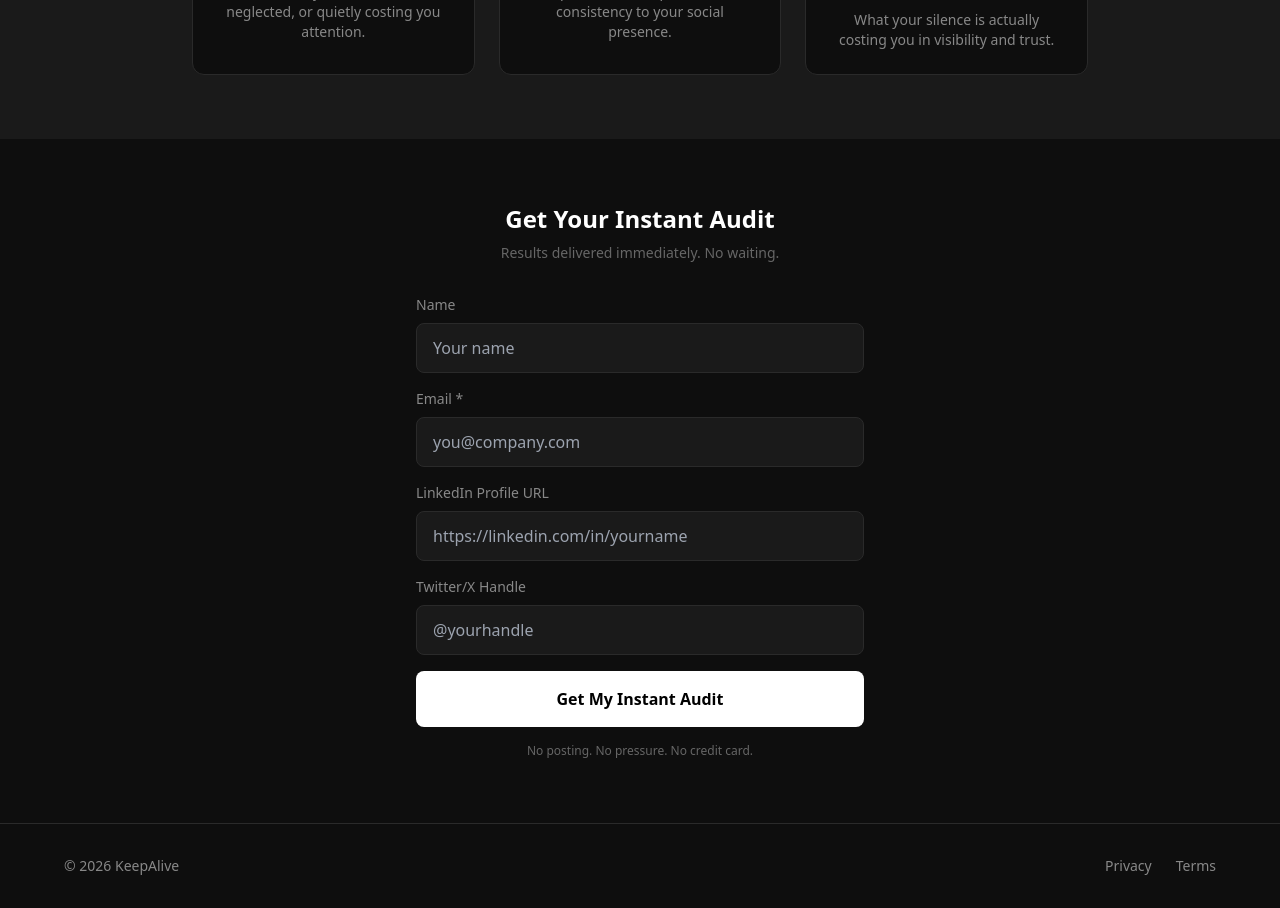
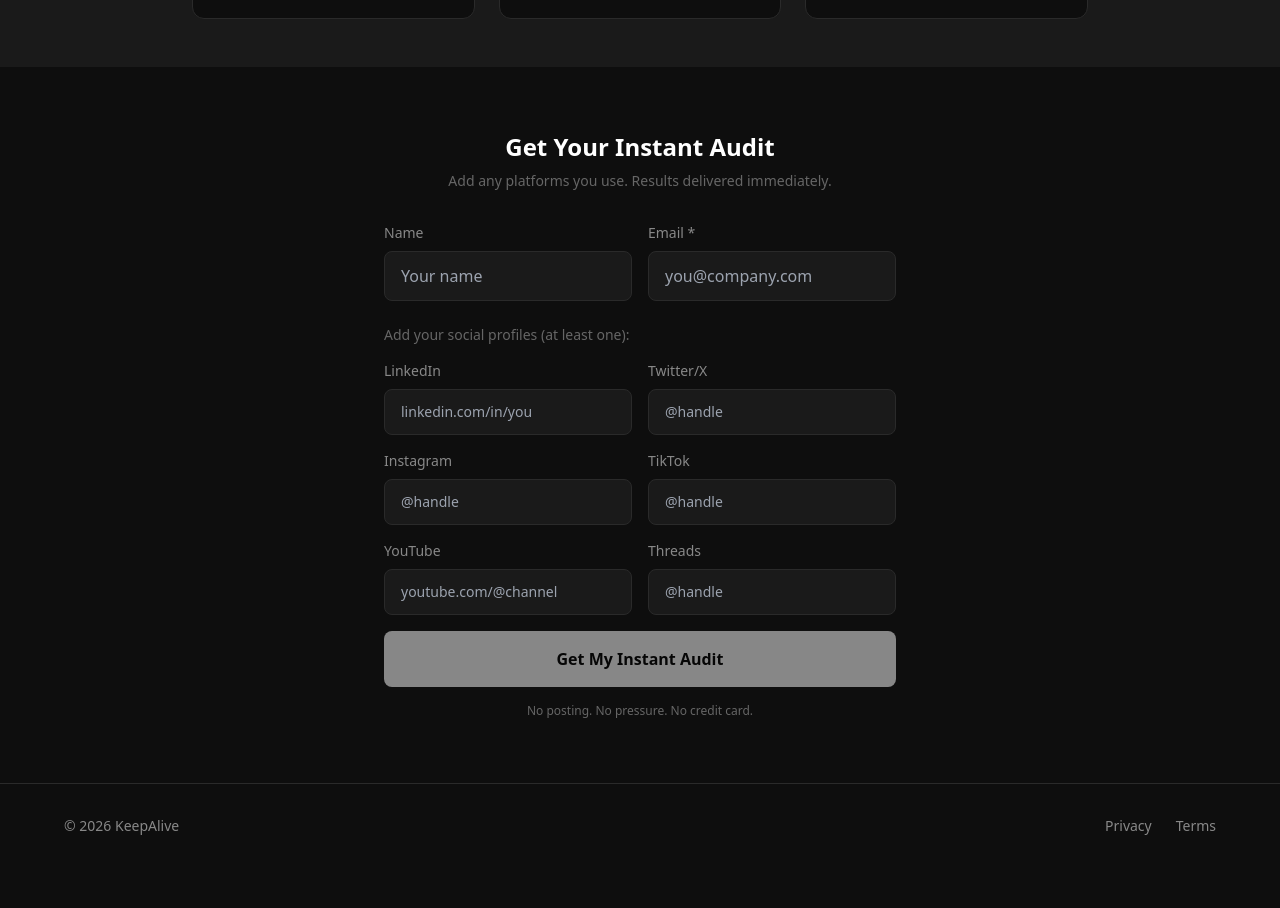
Before and after one commit to Eddiebm/MFS-Autopilot, a React (Vite) app: page /maintenance-audit in a window 1280 px wide. Shown: the part 640-1548 px from the top of the page. After the commit the page ends 1508 px from the top, so only its background shows below. Built offline with nearby package versions, Linux system fonts and the light colour scheme.

Commit message:
Add multi-platform audit: Instagram, TikTok, YouTube, Threads

```diff
--- a/src/pages/MaintenanceAudit.tsx
+++ b/src/pages/MaintenanceAudit.tsx
@@ -21,23 +21,18 @@ const auditIncludes = [
   },
 ];
 
-interface AuditResult {
-  overall_score: number;
-  platforms: {
-    twitter?: {
+interface PlatformAnalysis {
   platform: string;
   username: string;
+  icon: string;
   score: number;
   issues: string[];
   recommendations: string[];
-    };
-    linkedin?: {
-      platform: string;
-      score: number;
-      issues: string[];
-      recommendations: string[];
-    };
-  };
+}
+
+interface AuditResult {
+  overall_score: number;
+  platforms: Record<string, PlatformAnalysis>;
   recommendations: string[];
   seven_day_plan: { day: number; action: string }[];
 }
@@ -47,14 +42,20 @@ export function MaintenanceAudit() {
   const [name, setName] = useState('');
   const [linkedin, setLinkedin] = useState('');
   const [twitter, setTwitter] = useState('');
+  const [instagram, setInstagram] = useState('');
+  const [tiktok, setTiktok] = useState('');
+  const [youtube, setYoutube] = useState('');
+  const [threads, setThreads] = useState('');
   const [auditResult, setAuditResult] = useState<AuditResult | null>(null);
   const [loading, setLoading] = useState(false);
   const [error, setError] = useState('');
 
+  const hasAnySocial = linkedin || twitter || instagram || tiktok || youtube || threads;
+
   const handleSubmit = async (e: React.FormEvent) => {
     e.preventDefault();
-    if (!email || (!linkedin && !twitter)) {
-      setError('Please provide at least one social profile');
+    if (!email || !hasAnySocial) {
+      setError('Please provide email and at least one social profile');
       return;
     }
 
@@ -62,22 +63,23 @@ export function MaintenanceAudit() {
     setError('');
 
     try {
-      // Save lead
       await supabase.from('mfs_leads').insert({
         email,
         source: 'maintenance-audit',
-        metadata: { linkedin, twitter, name },
+        metadata: { linkedin, twitter, instagram, tiktok, youtube, threads, name },
       });
 
-      // Call audit function
       const response = await fetch('https://rzhpydydecvakrtwwxfl.supabase.co/functions/v1/maintenance-audit', {
         method: 'POST',
         headers: { 'Content-Type': 'application/json' },
         body: JSON.stringify({
-          email,
-          name,
+          email, name,
           linkedin_url: linkedin,
           twitter_username: twitter,
+          instagram_username: instagram,
+          tiktok_username: tiktok,
+          youtube_url: youtube,
+          threads_username: threads,
         }),
       });
 
@@ -106,6 +108,18 @@ export function MaintenanceAudit() {
     return 'Critical';
   };
 
+  const getPlatformColor = (platform: string) => {
+    const colors: Record<string, string> = {
+      twitter: 'bg-blue-500/20 text-blue-400',
+      linkedin: 'bg-blue-600/20 text-blue-400',
+      instagram: 'bg-pink-500/20 text-pink-400',
+      tiktok: 'bg-gray-500/20 text-white',
+      youtube: 'bg-red-500/20 text-red-400',
+      threads: 'bg-gray-600/20 text-gray-300',
+    };
+    return colors[platform] || 'bg-gray-500/20 text-gray-400';
+  };
+
   return (
     <div className="min-h-screen bg-[#0e0e0e]">
       {/* Navigation */}
@@ -115,7 +129,6 @@ export function MaintenanceAudit() {
           <div className="flex items-center gap-6">
             <Link to="/how-it-works" className="text-[#e0e0e0] hover:text-white transition-colors">How It Works</Link>
             <Link to="/maintenance-audit" className="text-white font-medium">Free Audit</Link>
-            <Link to="/faq" className="text-[#e0e0e0] hover:text-white transition-colors">FAQ</Link>
             <Link to="/pricing" className="text-[#e0e0e0] hover:text-white transition-colors">Pricing</Link>
             <Link to="/login" className="text-[#e0e0e0] hover:text-white transition-colors">Login</Link>
             <Link to="/signup" className="px-4 py-2 bg-white text-black font-medium rounded-lg hover:bg-gray-200 transition-colors">
@@ -126,7 +139,6 @@ export function MaintenanceAudit() {
       </nav>
 
       {auditResult ? (
-        /* Audit Results */
         <div className="px-6 py-12">
           <div className="max-w-3xl mx-auto">
             {/* Score Header */}
@@ -147,89 +159,62 @@ export function MaintenanceAudit() {
             </div>
 
             {/* Platform Analysis */}
-            <div className="grid md:grid-cols-2 gap-6 mb-12">
-              {auditResult.platforms.twitter && (
-                <div className="bg-[#1a1a1a] border border-[#2a2a2a] rounded-xl p-6">
-                  <div className="flex items-center gap-3 mb-4">
-                    <div className="w-10 h-10 bg-blue-500/20 rounded-lg flex items-center justify-center">
-                      <span className="text-blue-400 font-bold">X</span>
+            <div className="grid md:grid-cols-2 gap-4 mb-12">
+              {Object.entries(auditResult.platforms).map(([key, platform]) => (
+                <div key={key} className="bg-[#1a1a1a] border border-[#2a2a2a] rounded-xl p-5">
+                  <div className="flex items-center gap-3 mb-3">
+                    <div className={`w-10 h-10 rounded-lg flex items-center justify-center ${getPlatformColor(key)}`}>
+                      <span className="font-bold text-sm">{platform.icon}</span>
                     </div>
-                    <div>
-                      <h3 className="text-white font-semibold">Twitter/X</h3>
-                      <p className="text-[#888] text-sm">@{auditResult.platforms.twitter.username}</p>
+                    <div className="flex-1">
+                      <h3 className="text-white font-semibold">{platform.platform}</h3>
+                      <p className="text-[#888] text-sm">@{platform.username}</p>
                     </div>
-                    <div className={`ml-auto text-2xl font-bold ${getScoreColor(auditResult.platforms.twitter.score)}`}>
-                      {auditResult.platforms.twitter.score}
+                    <div className={`text-2xl font-bold ${getScoreColor(platform.score)}`}>
+                      {platform.score}
                     </div>
                   </div>
-                  <div className="space-y-2">
-                    {auditResult.platforms.twitter.issues.map((issue, i) => (
-                      <div key={i} className="flex items-start gap-2 text-sm">
-                        <AlertTriangle size={14} className="text-yellow-400 mt-0.5 flex-shrink-0" />
+                  <div className="space-y-1.5">
+                    {platform.issues.slice(0, 2).map((issue, i) => (
+                      <div key={i} className="flex items-start gap-2 text-xs">
+                        <AlertTriangle size={12} className="text-yellow-400 mt-0.5 flex-shrink-0" />
                         <span className="text-[#888]">{issue}</span>
                       </div>
                     ))}
                   </div>
                 </div>
-              )}
-
-              {auditResult.platforms.linkedin && (
-                <div className="bg-[#1a1a1a] border border-[#2a2a2a] rounded-xl p-6">
-                  <div className="flex items-center gap-3 mb-4">
-                    <div className="w-10 h-10 bg-blue-600/20 rounded-lg flex items-center justify-center">
-                      <span className="text-blue-400 font-bold">in</span>
-                    </div>
-                    <div>
-                      <h3 className="text-white font-semibold">LinkedIn</h3>
-                      <p className="text-[#888] text-sm">Profile</p>
-                    </div>
-                    <div className={`ml-auto text-2xl font-bold ${getScoreColor(auditResult.platforms.linkedin.score)}`}>
-                      {auditResult.platforms.linkedin.score}
-                    </div>
-                  </div>
-                  <div className="space-y-2">
-                    {auditResult.platforms.linkedin.issues.map((issue, i) => (
-                      <div key={i} className="flex items-start gap-2 text-sm">
-                        <AlertTriangle size={14} className="text-yellow-400 mt-0.5 flex-shrink-0" />
-                        <span className="text-[#888]">{issue}</span>
-                      </div>
               ))}
-                  </div>
-                </div>
-              )}
             </div>
 
             {/* Recommendations */}
-            <div className="bg-[#1a1a1a] border border-[#2a2a2a] rounded-xl p-6 mb-12">
+            <div className="bg-[#1a1a1a] border border-[#2a2a2a] rounded-xl p-6 mb-8">
               <h3 className="text-xl font-bold text-white mb-4 flex items-center gap-2">
                 <FileText size={20} />
-                Recommendations
+                Top Recommendations
               </h3>
               <div className="space-y-3">
-                {auditResult.recommendations.map((rec, i) => (
+                {auditResult.recommendations.slice(0, 6).map((rec, i) => (
                   <div key={i} className="flex items-start gap-3">
                     <ArrowRight size={16} className="text-white mt-0.5 flex-shrink-0" />
-                    <span className="text-[#e0e0e0]">{rec}</span>
+                    <span className="text-[#e0e0e0] text-sm">{rec}</span>
                   </div>
                 ))}
               </div>
             </div>
 
             {/* 7-Day Plan */}
-            <div className="bg-gradient-to-br from-[#1a1a1a] to-[#0e0e0e] border border-[#2a2a2a] rounded-xl p-6 mb-12">
+            <div className="bg-gradient-to-br from-[#1a1a1a] to-[#0e0e0e] border border-[#2a2a2a] rounded-xl p-6 mb-8">
               <h3 className="text-xl font-bold text-white mb-6 flex items-center gap-2">
                 <Calendar size={20} />
                 Your 7-Day Maintenance Plan
               </h3>
-              <div className="space-y-4">
+              <div className="space-y-3">
                 {auditResult.seven_day_plan.map(({ day, action }) => (
-                  <div key={day} className="flex gap-4 items-start">
-                    <div className="w-8 h-8 bg-white/10 rounded-full flex items-center justify-center flex-shrink-0">
-                      <span className="text-white text-sm font-bold">{day}</span>
+                  <div key={day} className="flex gap-3 items-start">
+                    <div className="w-7 h-7 bg-white/10 rounded-full flex items-center justify-center flex-shrink-0">
+                      <span className="text-white text-xs font-bold">{day}</span>
                     </div>
-                    <div className="pt-1">
-                      <span className="text-[#e0e0e0]">{action}</span>
-                    </div>
+                    <span className="text-[#e0e0e0] text-sm pt-0.5">{action}</span>
                   </div>
                 ))}
               </div>
@@ -239,14 +224,10 @@ export function MaintenanceAudit() {
             <div className="text-center bg-[#1a1a1a] border border-[#2a2a2a] rounded-xl p-8">
               <h3 className="text-2xl font-bold text-white mb-2">Let Us Handle Your Maintenance</h3>
               <p className="text-[#888] mb-6">
-                Don't have time to execute this plan? KeepAlive does it all for you, running quietly in the background.
+                Don't have time to execute this plan? KeepAlive runs quietly in the background.
               </p>
-              <Link
-                to="/signup"
-                className="inline-flex items-center gap-2 px-6 py-3 bg-white text-black font-semibold rounded-lg hover:bg-gray-200 transition-colors"
-              >
-                Start Free Trial
-                <ArrowRight size={18} />
+              <Link to="/signup" className="inline-flex items-center gap-2 px-6 py-3 bg-white text-black font-semibold rounded-lg hover:bg-gray-200 transition-colors">
+                Start Free Trial <ArrowRight size={18} />
               </Link>
             </div>
           </div>
@@ -254,7 +235,7 @@ export function MaintenanceAudit() {
       ) : (
         <>
           {/* Hero */}
-          <section className="px-6 py-20 text-center">
+          <section className="px-6 py-16 text-center">
             <div className="max-w-2xl mx-auto">
               <h1 className="text-4xl font-bold text-white mb-4">
                 Free Social Media Maintenance Audit
@@ -266,9 +247,9 @@ export function MaintenanceAudit() {
           </section>
 
           {/* What's Included */}
-          <section className="px-6 py-16 bg-[#1a1a1a]">
+          <section className="px-6 py-12 bg-[#1a1a1a]">
             <div className="max-w-4xl mx-auto">
-              <h2 className="text-2xl font-bold text-white text-center mb-12">
+              <h2 className="text-2xl font-bold text-white text-center mb-10">
                 What the Audit Includes
               </h2>
               <div className="grid md:grid-cols-3 gap-6">
@@ -287,12 +268,12 @@ export function MaintenanceAudit() {
 
           {/* Form */}
           <section className="px-6 py-16">
-            <div className="max-w-md mx-auto">
+            <div className="max-w-lg mx-auto">
               <h2 className="text-2xl font-bold text-white text-center mb-2">
                 Get Your Instant Audit
               </h2>
               <p className="text-[#666] text-center text-sm mb-8">
-                Results delivered immediately. No waiting.
+                Add any platforms you use. Results delivered immediately.
               </p>
               {error && (
                 <div className="bg-red-500/10 border border-red-500/30 rounded-lg p-3 mb-4 text-red-400 text-sm text-center">
@@ -300,57 +281,68 @@ export function MaintenanceAudit() {
                 </div>
               )}
               <form onSubmit={handleSubmit} className="space-y-4">
+                <div className="grid grid-cols-2 gap-4">
                   <div>
                     <label className="block text-[#888] text-sm mb-2">Name</label>
-                  <input
-                    type="text"
-                    value={name}
-                    onChange={(e) => setName(e.target.value)}
+                    <input type="text" value={name} onChange={(e) => setName(e.target.value)}
                       className="w-full px-4 py-3 bg-[#1a1a1a] border border-[#2a2a2a] rounded-lg text-white focus:outline-none focus:border-white/50"
-                    placeholder="Your name"
-                  />
+                      placeholder="Your name" />
                   </div>
                   <div>
                     <label className="block text-[#888] text-sm mb-2">Email *</label>
-                  <input
-                    type="email"
-                    value={email}
-                    onChange={(e) => setEmail(e.target.value)}
-                    required
+                    <input type="email" value={email} onChange={(e) => setEmail(e.target.value)} required
                       className="w-full px-4 py-3 bg-[#1a1a1a] border border-[#2a2a2a] rounded-lg text-white focus:outline-none focus:border-white/50"
-                    placeholder="you@company.com"
-                  />
+                      placeholder="you@company.com" />
+                  </div>
+                </div>
+
+                <div className="pt-2">
+                  <p className="text-[#666] text-sm mb-3">Add your social profiles (at least one):</p>
+                </div>
+
+                <div className="grid grid-cols-2 gap-4">
+                  <div>
+                    <label className="block text-[#888] text-sm mb-2">LinkedIn</label>
+                    <input type="url" value={linkedin} onChange={(e) => setLinkedin(e.target.value)}
+                      className="w-full px-4 py-3 bg-[#1a1a1a] border border-[#2a2a2a] rounded-lg text-white focus:outline-none focus:border-white/50 text-sm"
+                      placeholder="linkedin.com/in/you" />
                   </div>
                   <div>
-                  <label className="block text-[#888] text-sm mb-2">LinkedIn Profile URL</label>
-                  <input
-                    type="url"
-                    value={linkedin}
-                    onChange={(e) => setLinkedin(e.target.value)}
-                    className="w-full px-4 py-3 bg-[#1a1a1a] border border-[#2a2a2a] rounded-lg text-white focus:outline-none focus:border-white/50"
-                    placeholder="https://linkedin.com/in/yourname"
-                  />
+                    <label className="block text-[#888] text-sm mb-2">Twitter/X</label>
+                    <input type="text" value={twitter} onChange={(e) => setTwitter(e.target.value)}
+                      className="w-full px-4 py-3 bg-[#1a1a1a] border border-[#2a2a2a] rounded-lg text-white focus:outline-none focus:border-white/50 text-sm"
+                      placeholder="@handle" />
                   </div>
                   <div>
-                  <label className="block text-[#888] text-sm mb-2">Twitter/X Handle</label>
-                  <input
-                    type="text"
-                    value={twitter}
-                    onChange={(e) => setTwitter(e.target.value)}
-                    className="w-full px-4 py-3 bg-[#1a1a1a] border border-[#2a2a2a] rounded-lg text-white focus:outline-none focus:border-white/50"
-                    placeholder="@yourhandle"
-                  />
+                    <label className="block text-[#888] text-sm mb-2">Instagram</label>
+                    <input type="text" value={instagram} onChange={(e) => setInstagram(e.target.value)}
+                      className="w-full px-4 py-3 bg-[#1a1a1a] border border-[#2a2a2a] rounded-lg text-white focus:outline-none focus:border-white/50 text-sm"
+                      placeholder="@handle" />
                   </div>
-                <button
-                  type="submit"
-                  disabled={loading}
-                  className="w-full py-4 bg-white text-black font-semibold rounded-lg hover:bg-gray-200 transition-colors disabled:opacity-50 flex items-center justify-center gap-2"
-                >
+                  <div>
+                    <label className="block text-[#888] text-sm mb-2">TikTok</label>
+                    <input type="text" value={tiktok} onChange={(e) => setTiktok(e.target.value)}
+                      className="w-full px-4 py-3 bg-[#1a1a1a] border border-[#2a2a2a] rounded-lg text-white focus:outline-none focus:border-white/50 text-sm"
+                      placeholder="@handle" />
+                  </div>
+                  <div>
+                    <label className="block text-[#888] text-sm mb-2">YouTube</label>
+                    <input type="url" value={youtube} onChange={(e) => setYoutube(e.target.value)}
+                      className="w-full px-4 py-3 bg-[#1a1a1a] border border-[#2a2a2a] rounded-lg text-white focus:outline-none focus:border-white/50 text-sm"
+                      placeholder="youtube.com/@channel" />
+                  </div>
+                  <div>
+                    <label className="block text-[#888] text-sm mb-2">Threads</label>
+                    <input type="text" value={threads} onChange={(e) => setThreads(e.target.value)}
+                      className="w-full px-4 py-3 bg-[#1a1a1a] border border-[#2a2a2a] rounded-lg text-white focus:outline-none focus:border-white/50 text-sm"
+                      placeholder="@handle" />
+                  </div>
+                </div>
+
+                <button type="submit" disabled={loading || !hasAnySocial}
+                  className="w-full py-4 bg-white text-black font-semibold rounded-lg hover:bg-gray-200 transition-colors disabled:opacity-50 flex items-center justify-center gap-2 mt-6">
                   {loading ? (
-                    <>
-                      <Loader2 size={20} className="animate-spin" />
-                      Generating Audit...
-                    </>
+                    <><Loader2 size={20} className="animate-spin" /> Generating Audit...</>
                   ) : (
                     'Get My Instant Audit'
                   )}
```
Lines whose indentation alone changed are shown as unchanged.
